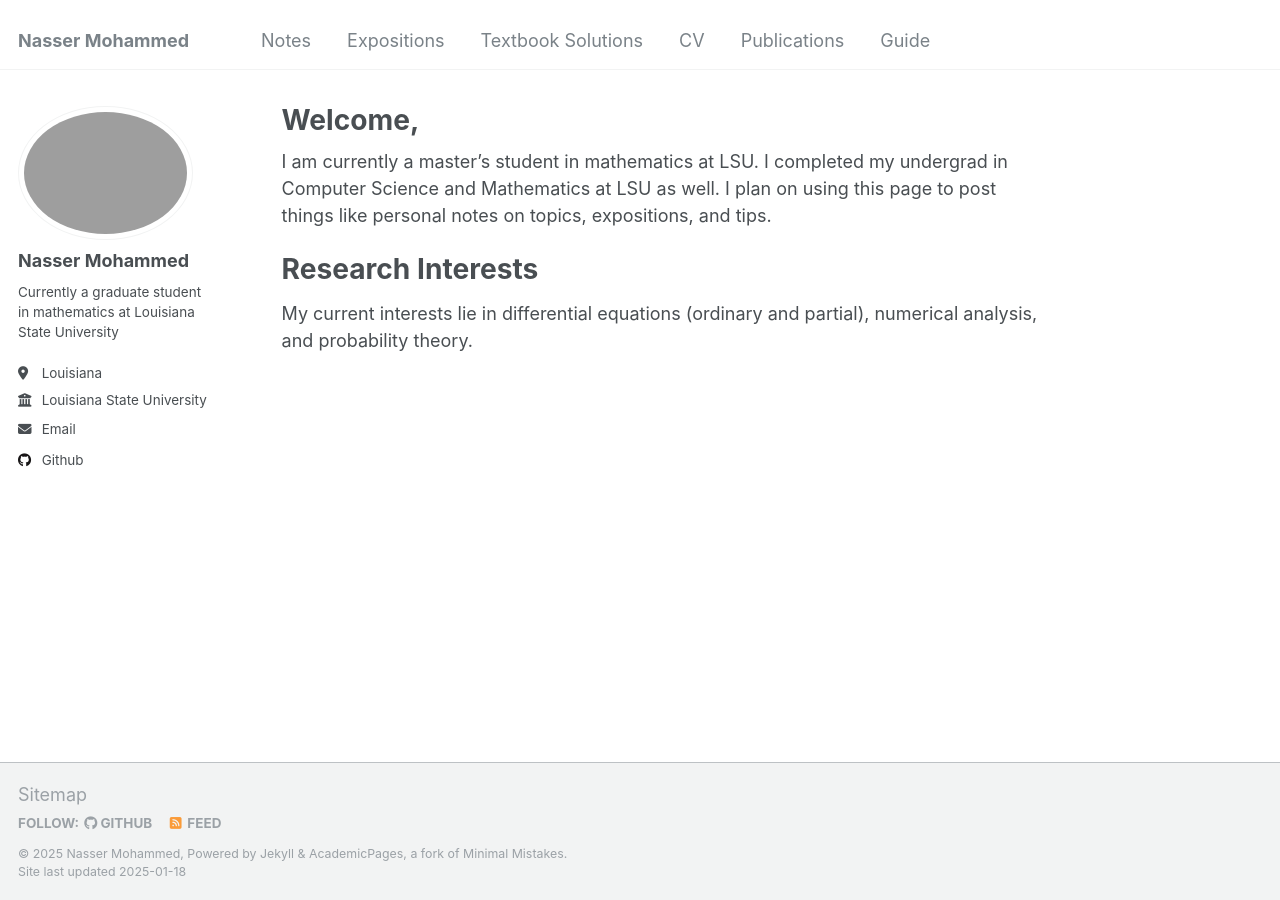
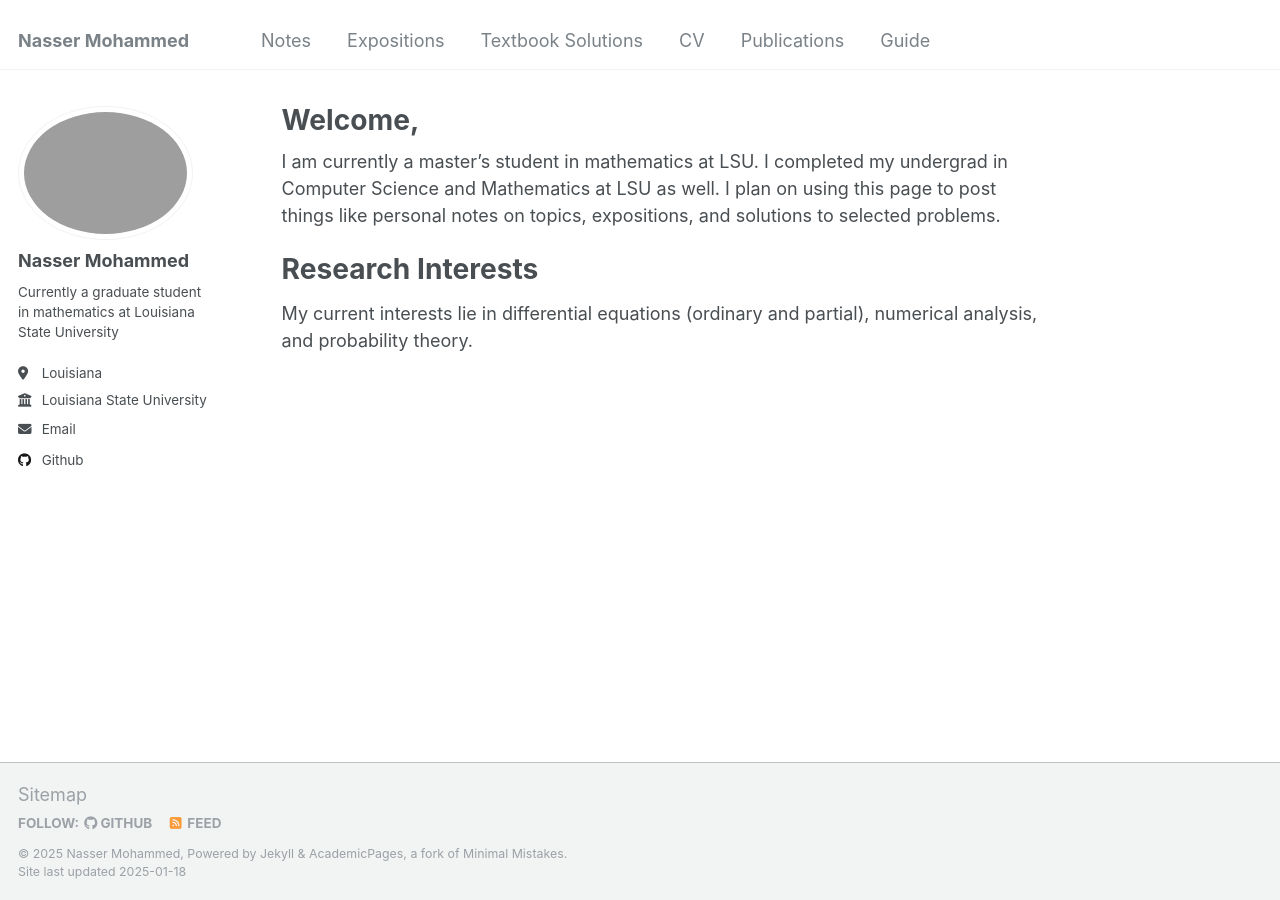
Before and after one commit to Nasser-Mohammed/Nasser-Mohammed.github.io, a Jekyll site: the page built from _pages/about.md, in a window 1280 px wide. Built offline with Jekyll 4.4.1, drawn with Linux system fonts in a browser that asks for light colours.

Commit message:
Update about.md

```diff
--- a/_pages/about.md
+++ b/_pages/about.md
@@ -6,7 +6,7 @@
   - /about/
   - /about.html
 ---
-I am currently a master's student in mathematics at LSU. I completed my undergrad in Computer Science and Mathematics at LSU as well. I plan on using this page to post things like personal notes on topics, expositions, and tips.
+I am currently a master's student in mathematics at LSU. I completed my undergrad in Computer Science and Mathematics at LSU as well. I plan on using this page to post things like personal notes on topics, expositions, and solutions to selected problems.
 
 Research Interests
 ======
```
